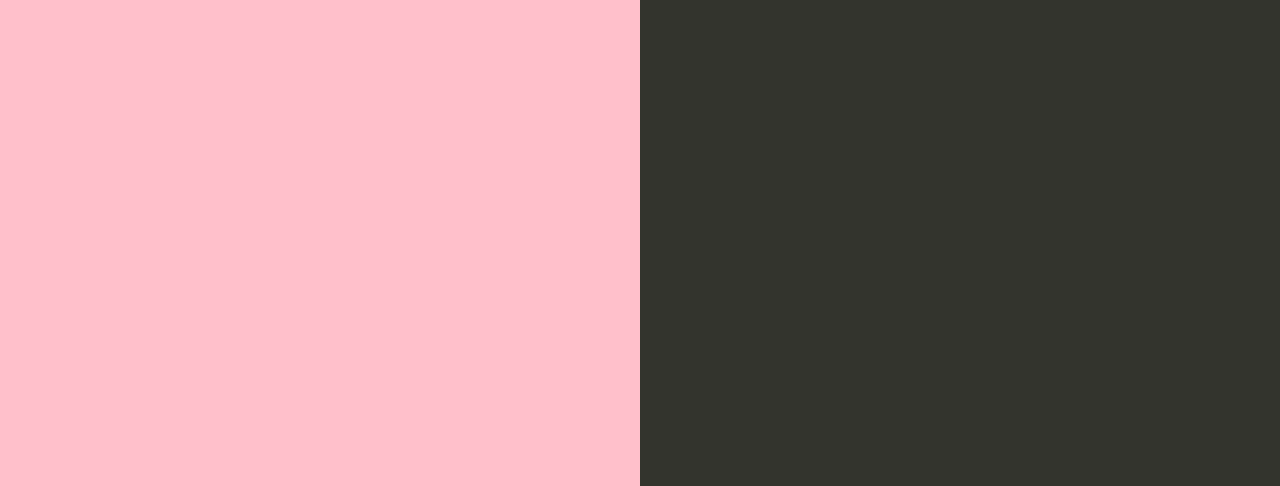
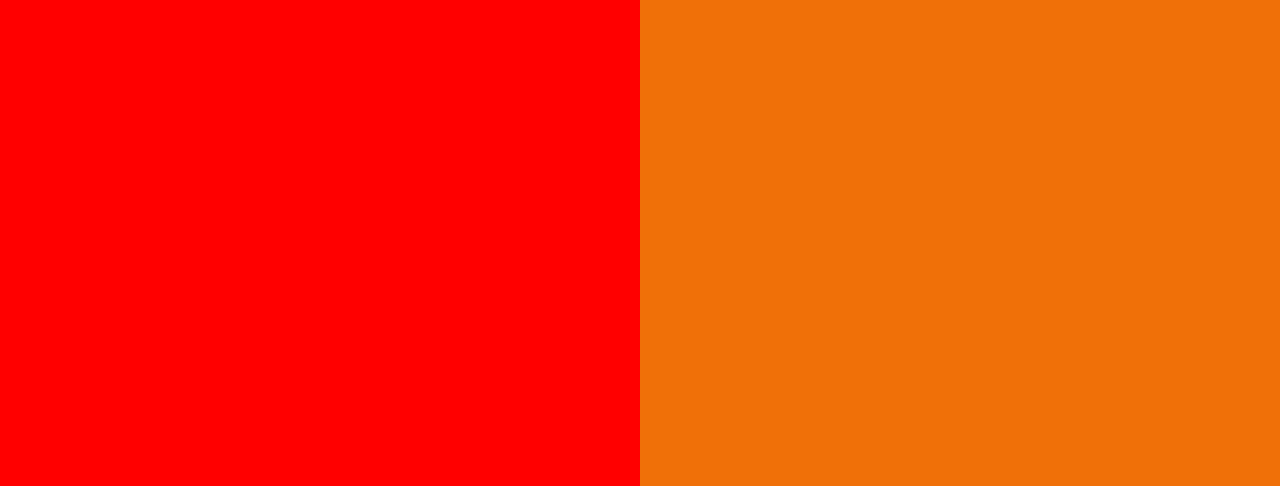
Before and after one commit to wildhorse8005/aws-ci-cd-express-api, a website: page index.html in a window 1280 px wide. Shown: the part 314-800 px from the top of the page. Drawn offline with Linux system fonts and the light colour scheme.

Commit message:
background color

```diff
--- a/index.html
+++ b/index.html
@@ -35,7 +35,7 @@
 
         text-align: right;
         padding-top: 11em;
-        background-color: pink;
+        background-color: red;
 
       }
       .textColumn p {
@@ -49,7 +49,7 @@
         bottom: 0px;
         left: 50%;
 
-        background-color: #33342D;
+        background-color: #f07008;
       }
 
       h1 {
```
